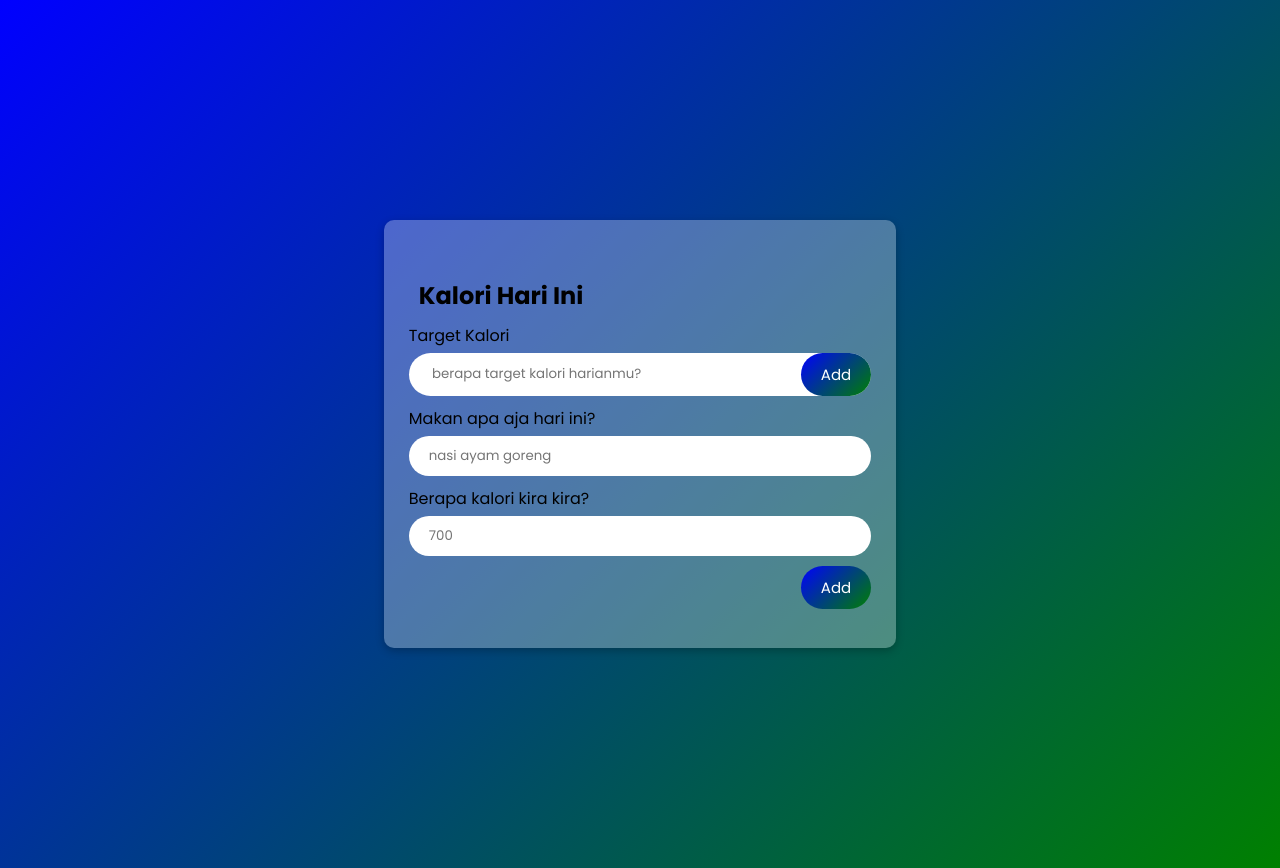
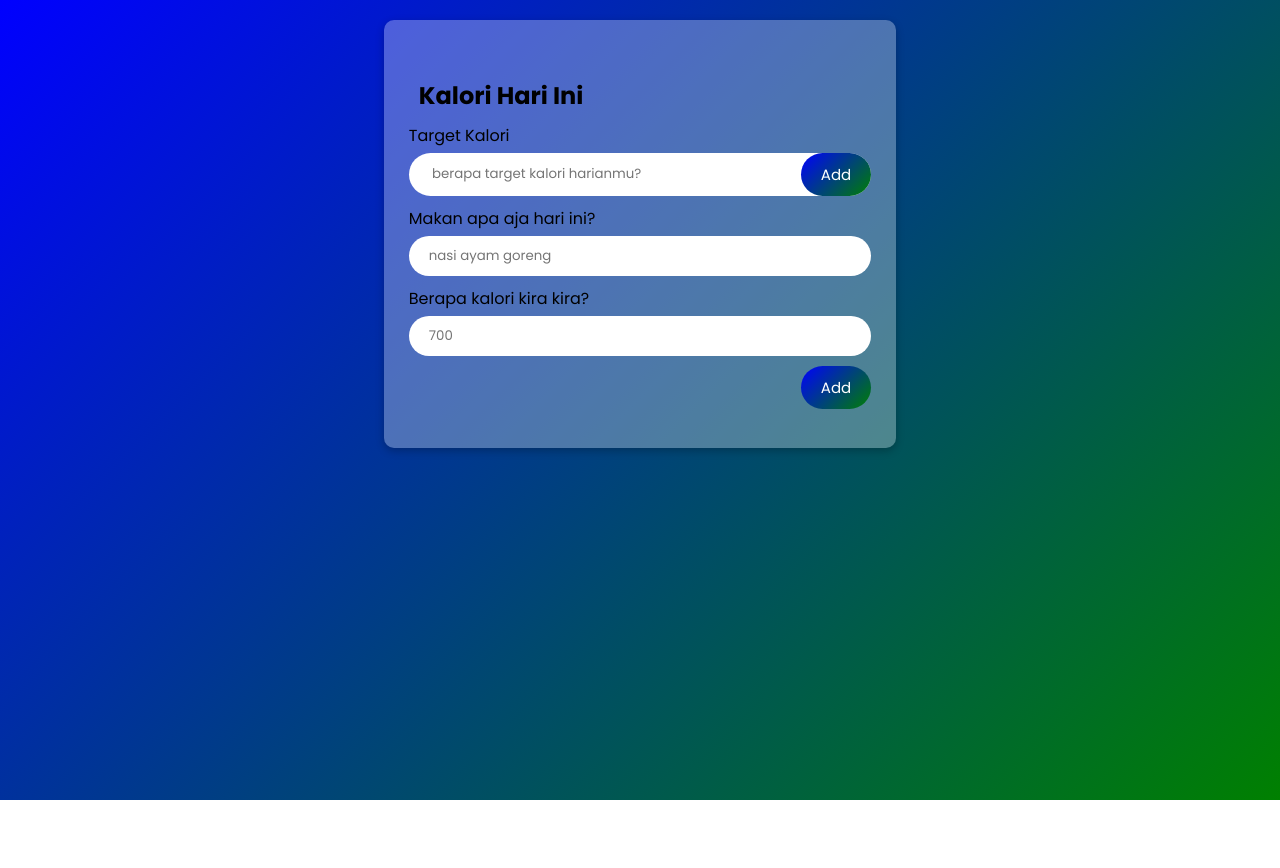
Before and after one commit to rexajoe/kalori-makan, a plain HTML site: page index.html in a window 1280 px wide. After the commit the page ends 800 px from the top, so only its background shows below. Drawn offline with Linux system fonts and the light colour scheme.

Commit message:
set margin auto

```diff
--- a/calcapp.js
+++ b/calcapp.js
@@ -20,7 +20,6 @@ function addTaskSatu() {
       const valueInputTargetKalori = parseInt(inputTargetKalori.value);
       if (!isNaN(valueInputTargetKalori)) {
         totalTargetkalori = valueInputTargetKalori;
-        console.log(totalTargetkalori);
       }
     }
     addNumberTargetKalori();
--- a/calcstyle.css
+++ b/calcstyle.css
@@ -21,7 +21,7 @@
   border-radius: 10px;
   display: flex;
   flex-direction: column;
-  margin: 200px auto 200px;
+  margin: auto;
   padding: 2%;
   box-shadow: rgba(0, 0, 0, 0.24) 0px 3px 8px;
 }
```
